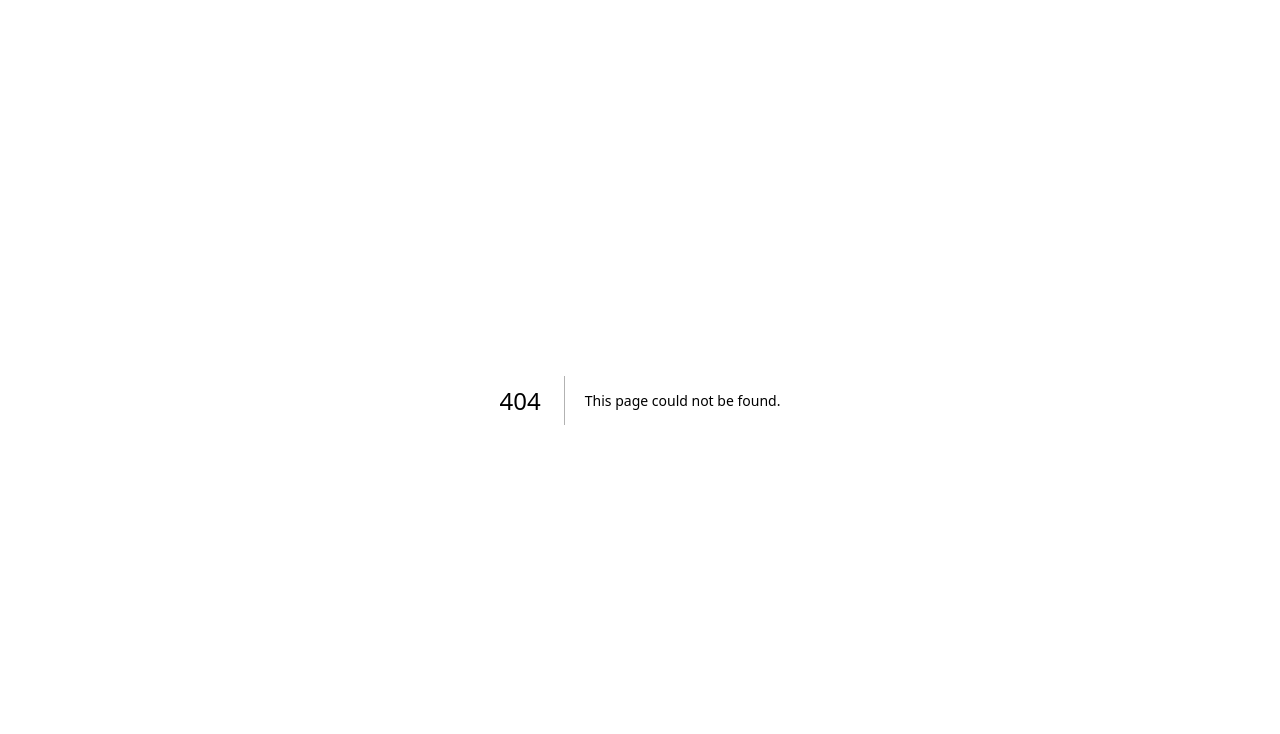
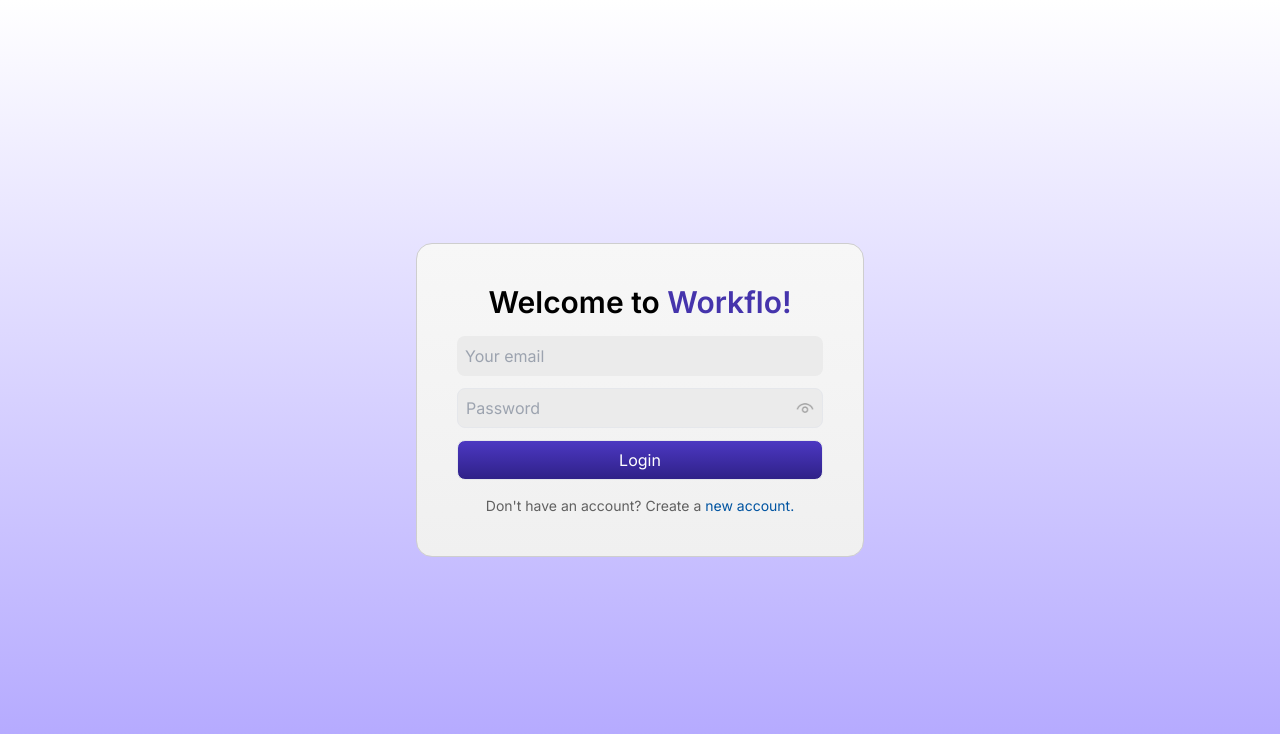
Before and after one commit to Avin008/crework-assignment, a Next.js app: page /login in a window 1280 px wide. Before the commit this address had no page. Shown: the top 734 px of the page. Built offline with nearby package versions, Linux system fonts and the light colour scheme.

Commit message:
added: logn && signup page

```diff
--- /dev/null
+++ b/app/login/page.tsx
@@ -0,0 +1,11 @@
+import LoginForm from "@/components/LoginForm";
+
+const Login = () => {
+  return (
+    <main className="flex bg-custom-gradient min-h-screen items-center justify-center">
+      <LoginForm />
+    </main>
+  );
+};
+
+export default Login;
--- a/app/page.tsx
+++ b/app/page.tsx
@@ -1,10 +1,5 @@
-import LoginForm from "@/components/LoginForm";
-import SignupForm from "@/components/SignupForm";
-
 export default function Home() {
   return (
-    <main className="flex bg-custom-gradient min-h-screen items-center justify-center">
-      <LoginForm />
-    </main>
+    <main className="flex min-h-screen items-center justify-center"></main>
   );
 }
--- /dev/null
+++ b/app/signup/page.tsx
@@ -0,0 +1,11 @@
+import SignupForm from "@/components/SignupForm";
+
+const Signup = () => {
+  return (
+    <main className="flex bg-custom-gradient min-h-screen items-center justify-center">
+      <SignupForm />
+    </main>
+  );
+};
+
+export default Signup;
--- a/components/LoginForm.tsx
+++ b/components/LoginForm.tsx
@@ -37,8 +37,8 @@
       </form>
       <div className="flex justify-center items-center">
         <p className="text-sm font-normal text-[#606060]">
-          Don’t have an account? Create a{" "}
-          <Link className="text-[#0054A1]" href="/">
+          Don&apos;t have an account? Create a{" "}
+          <Link className="text-[#0054A1]" href="/signup">
             new account.
           </Link>
         </p>
```
